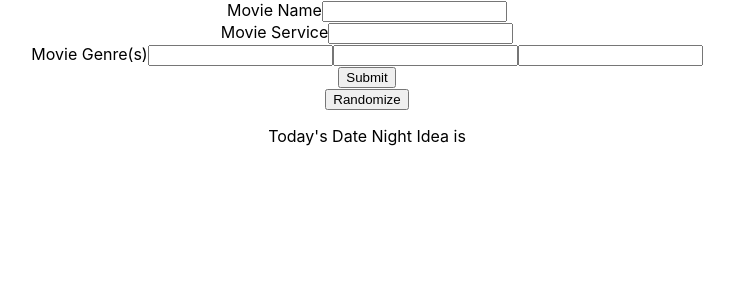
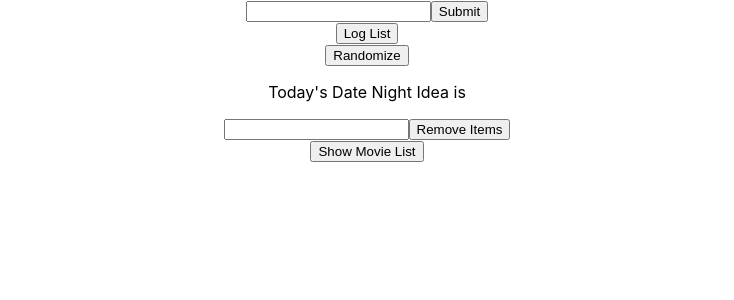
Before and after one commit to Th0ughtTrain/date-night-randomizer, a React (Create React App) app: page / in a window 1280 px wide. Shown: the top 300 px of the page, without its empty margins (273-1007 px from the left). Built offline with nearby package versions, Linux system fonts and the light colour scheme.

Commit message:
Gained basic functionality after some reworks Will have to change out some of the components.

```diff
--- a/package.json
+++ b/package.json
@@ -3,12 +3,14 @@
   "version": "0.1.0",
   "private": true,
   "dependencies": {
+    "2": "^3.0.0",
     "@testing-library/jest-dom": "^5.16.5",
     "@testing-library/react": "^13.4.0",
     "@testing-library/user-event": "^13.5.0",
     "react": "^18.2.0",
     "react-dom": "^18.2.0",
-    "react-scripts": "5.0.1",
+    "react-scripts": "^2.1.3",
+    "store": "^2.0.12",
     "web-vitals": "^2.1.4"
   },
   "scripts": {
--- a/src/App.js
+++ b/src/App.js
@@ -1,13 +1,103 @@
-import logo from './logo.svg';
+import React, {useState,useEffect} from "react"
+// import logo from './logo.svg';
 import './App.css';
-import DateNightIdeas from './Components/DateNightIdeas';
+// import DateNightIdeas from './Components/DateNightIdeas';
+// import MovieList from "./Components/MovieList";
 import Randomizer from './Components/Randomizer';
 
+
+
 function App() {
+  let fromStorage = window.localStorage.getItem("movies")
+  let parsedData = JSON.parse(fromStorage)
+
+  const [showList, setShowlist] = useState(false)
+  const [listItems, setListItems] = useState(setArraystate())
+  const [newItems, setNewItems] =useState("")
+  const [removeItems, setRemoveItems] =useState("")
+
+
+  let localstore = localStorage.getItem("Movies")
+
+
+  function setMovieNameHandler(e){
+
+  }
+
+  function setArraystate() {
+
+    if (window.localStorage.length === 0) {
+      return []
+    } else {
+      return parsedData
+    }
+  }
+
+  function removeItemsHandler(e) {
+    e.preventDefault()
+    if (listItems.indexOf(removeItems) !== -1 ){
+    listItems.splice(listItems.indexOf(removeItems),1)
+    window.localStorage.setItem("movies",JSON.stringify(listItems))
+    }
+    setRemoveItems("")
+  }
+
+  function setNewItemsHandler(e){
+
+    setNewItems(e.target.value)
+    console.log(newItems)
+  }
+
+  function setRemoveItemsHandler(e){
+
+    setRemoveItems(e.target.value)
+    console.log(removeItems)
+  }
+
+  function addListItems(e) {
+    e.preventDefault()
+    if (newItems !== "" && listItems.indexOf(newItems) === -1 ){
+      listItems.push(newItems)
+      window.localStorage.setItem("movies",JSON.stringify(listItems))
+      setNewItems("")
+    } else {
+        alert("Either nothing was entered or the list already contains the item")
+        setNewItems("")
+      }
+  }
+
+  function logListItems(){
+    console.log(listItems)
+    console.log(newItems)
+    console.log(fromStorage = window.localStorage.getItem("movies"))
+    console.log(listItems.indexOf('Jungle Fever'))
+
+  }
+
+  function showListHandler() {
+    if (showList === false) {return setShowlist(true)}
+    else {return setShowlist(false)}
+  }
+
   return (
     <div className="App">
-      <DateNightIdeas />
-      <Randomizer/>
+      <form onSubmit={addListItems}>
+        <input type="text" name="name" value={newItems} onChange={setNewItemsHandler}></input>
+        <input type="submit" value="Submit"></input>
+      </form>
+      <button onClick={logListItems}>Log List</button>
+      <Randomizer choices={listItems}/>
+      <form onSubmit={removeItemsHandler}>
+        <input type="text" value={removeItems} onChange={setRemoveItemsHandler}></input>
+        <input type="submit" value="Remove Items"></input>
+      </form>
+      <div>
+        <button onClick={showListHandler}>Show Movie List</button>
+        {showList && listItems.map((items) => (
+          <p>{items}</p>
+          ))
+        }
+      </div>
     </div>
   );
 }
--- a/src/Components/DateNightIdeas.js
+++ b/src/Components/DateNightIdeas.js
@@ -1,44 +1,118 @@
     import React, {useState} from 'react'
 
-export default function DateNightIdeas() {
-    const movieChoices = []
+    export default function DateNightIdeas(props) {
+
+
         const [movie, setMovie] = useState("")
         const [service, setService] = useState("")
         const [genre, setGenre] =  useState("")
+        const [genre2, setGenre2] =  useState("")
+        const [genre3, setGenre3] =  useState("")
+
+
+        function setMovieNameHandler(e){
+            setMovie(e.target.value)
+        }
+
+        function setServiceHandler(e){
+            setService(e.target.value)
+        }
+
+        function setGenreHandler(e) {
+            setGenre(e.target.value)
+        }
+        function setGenre2Handler(e) {
+            setGenre2(e.target.value)
+        }
+        function setGenre3Handler(e) {
+            setGenre3(e.target.value)
+        }
+
+        function resetFields() {
+            setMovie("")
+            setService("")
+            setGenre("")
+            setGenre2("")
+            setGenre3("")
+        }
+
+
 
         const updateList = function(e) {
             e.preventDefault()
             let info = {
-            movie: e.target.name.value,
-            service: e.target.service.value,
-            genre: e.target.genre.value,
-            genre2: e.target.genre2.value,
-            genre3: e.target.genre3.value,
+                key: Math.random(),
+                movie: movie,
+                service: service,
+                genre: genre,
+                genre2: genre2,
+                genre3: genre3,
             }
-        movieChoices.push(info)
-        console.log(movieChoices)
-        e.target.reset()
+
+            if (props.choiceUpdate === null)
+            {
+                props.choiceUpdate({list:"saved list",movies: []})
+                localStorage.setItem("Movies",JSON.stringify({
+                list:"saved list",movies: []
+                 }))
+            } else {
+
+            }
+        }
+
+        function clearStorageHandler() {
+            localStorage.removeItem("Movies")
+
         }
 
 
         return (
+            <div>
                 <form onSubmit={updateList}>
                     <div>
                         <label>Movie Name</label>
-                <input type="text" name="name" ></input>
+                        <input
+                        type="text"
+                        name="name"
+                        value={movie}
+                        onChange={setMovieNameHandler}
+                        ></input>
                     </div>
                     <div>
                         <label>Movie Service</label>
-                <input type="text"  name="service" ></input>
+                        <input
+                        type="text"
+                        name="service"
+                        value={service}
+                        onChange={setServiceHandler}
+                        ></input>
                     </div>
                     <div>
                         <label>Movie Genre(s)</label>
-                <input type="text"  name="genre"></input>
-                <input type="text"  name="genre2"></input>
-                <input type="text"  name="genre3"></input>
+                        <input
+                        type="text"
+                        name="genre"
+                        value={genre}
+                        onChange={setGenreHandler}>
+                        </input>
+                        <input
+                        type="text"
+                        name="genre2"
+                        value={genre2}
+                        onChange={setGenre2Handler}>
+                        </input>
+                        <input
+                        type="text"
+                        name="genre3"
+                        value={genre3}
+                        onChange={setGenre3Handler}
+                        >
+                        </input>
                     </div>
                     <input type='submit'/>
                 </form>
+                <button onClick={clearStorageHandler}>Clear Options</button>
+            </div>
             //add games to play for movie?
         )
     }
--- /dev/null
+++ b/src/Components/MovieList.js
@@ -0,0 +1,21 @@
+import React from 'react'
+
+
+export default function MovieList(props) {
+
+    function movieListDiagnostics() {
+        console.log(localStorage)
+        console.log(props.choices)
+    }
+
+    return(
+        <div>
+            <ul>
+            {/* {props.choices.map((movies) => (
+                <p>{movies.movie}</p>
+            ))} */}
+            </ul>
+            <button onClick={movieListDiagnostics}>ClickMe</button>
+        </div>
+    )
+}
--- a/src/Components/Randomizer.js
+++ b/src/Components/Randomizer.js
@@ -1,7 +1,8 @@
 import React, {useState} from 'react'
 
-export default function Randomizer(){
+export default function Randomizer(props){
     const [selection, setSelection] = useState("")
+    const movieList = props.choices
 
     let DUMMY_ARRAY = [
         {name: "movieA"},
@@ -9,14 +10,15 @@ export default function Randomizer(){
         {name: "movieC"},
         {name: "movieD"},
     ]
+
     function getRandomInt(min,max) {
         min = Math.ceil(min)
         max = Math.floor(max)
         return Math.floor(Math.random() * (max - min) + min )
     }
     function RandomMovieSelection() {
-        console.log(DUMMY_ARRAY[getRandomInt(0,DUMMY_ARRAY.length)].name)
-        setSelection(DUMMY_ARRAY[getRandomInt(0,DUMMY_ARRAY.length)].name)
+        console.log(movieList[getRandomInt(0,movieList.length)])
+        setSelection(movieList[getRandomInt(0,movieList.length)])
     }
 
     return(
@@ -27,5 +29,7 @@ export default function Randomizer(){
             <p>{selection}</p>
         </section>
         </div>
-        )
+    )
+
+
 }
```
Also changed, not shown: 2 other files (tests, documents, lock files or other folders). Lines whose indentation alone changed are shown as unchanged.
